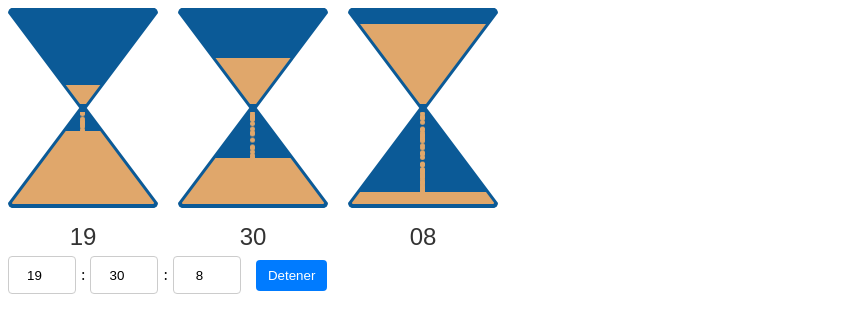
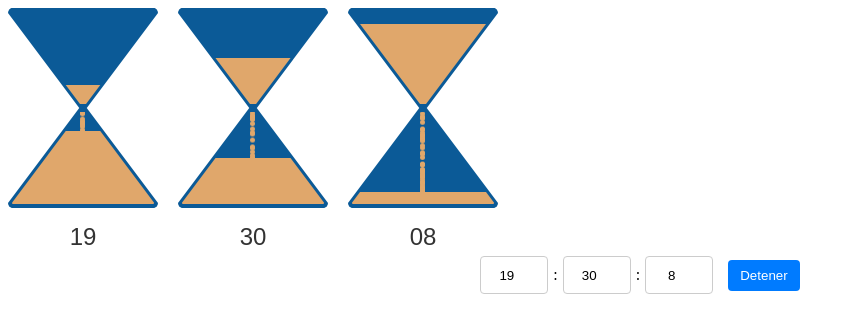
Before and after one commit to NecronX24/clocks-angular, an Angular app: page /testHourglass in a window 1280 px wide. Shown: the top 332 px of the page, without its empty margins (0-855 px from the left). Built offline with nearby package versions, Linux system fonts and the light colour scheme.

Commit message:
chore: se centran entradas de tiempo de los elementos

```diff
--- a/src/app/analog-clock/analog-clock.component.css
+++ b/src/app/analog-clock/analog-clock.component.css
@@ -15,7 +15,7 @@
   transform-origin: bottom;
   bottom: 50%;
   left: 50%;
-  transition: transform 0.5s ease-in-out;
+  transition: 0.5s linear;
 }
 
 .hour {
--- a/src/app/digital-clock/digital-clock.component.css
+++ b/src/app/digital-clock/digital-clock.component.css
@@ -1,4 +1,9 @@
-.container {
+.container{
+    align-items: center;
+    display: flex;
+    flex-direction: column;
+}
+.clock {
     font-family: 'Menlo', monospace;
     font-size: 3rem;
     text-align: center;
--- a/src/app/digital-clock/digital-clock.component.html
+++ b/src/app/digital-clock/digital-clock.component.html
@@ -1,6 +1,8 @@
-<div class="container">
+<div class="clock">
     <h1>{{currentTime}}</h1>
 </div>
-<app-time-input
+<div class="container">
+    <app-time-input
         (timeUpdated)="onTimeUpdate($event)">
     </app-time-input>
+</div>
--- a/src/app/digital-hourglass/digital-hourglass-clock.component.ts
+++ b/src/app/digital-hourglass/digital-hourglass-clock.component.ts
@@ -14,11 +14,13 @@ import { FormsModule } from '@angular/forms';
       <app-digital-hourglass [currentTime]="currentMinute" [maxValue]="60"/>
       <app-digital-hourglass [currentTime]="currentSecond" [maxValue]="60"/>
     </div>
-    <app-time-input
-        (hourUpdated)="onHourUpdate($event)"
-        (minuteUpdated)="onMinuteUpdate($event)"
-        (secondUpdated)="onSecondUpdate($event)">
-    </app-time-input>
+    <div class="time-container">
+      <app-time-input
+          (hourUpdated)="onHourUpdate($event)"
+          (minuteUpdated)="onMinuteUpdate($event)"
+          (secondUpdated)="onSecondUpdate($event)">
+      </app-time-input>
+    </div>
   `,
   styles:[`
     .clock-container {
@@ -26,6 +28,12 @@ import { FormsModule } from '@angular/forms';
         flex-direction: row;
         align-items: center;
         gap: 20px;
+    }
+
+    .time-container{
+      align-items: center;
+      display: flex;
+      flex-direction: column;
     }
     `]
 })
--- a/src/app/flower/flower-clock.component.ts
+++ b/src/app/flower/flower-clock.component.ts
@@ -13,10 +13,12 @@ import { FlowerComponent } from "./flower.component";
             <app-flower [petalsMode]=60 [value]="currentMinute"/>
             <app-flower [petalsMode]=60 [value]="currentSecond"/>
         </div>
-        <app-time-input
-            (hourUpdated)="onHourUpdate($event)"
-            (minuteUpdated)="onMinuteUpdate($event)"
-            (secondUpdated)="onSecondUpdate($event)"/>
+        <div class="time-container">
+            <app-time-input
+                (hourUpdated)="onHourUpdate($event)"
+                (minuteUpdated)="onMinuteUpdate($event)"
+                (secondUpdated)="onSecondUpdate($event)"/>
+        </div>
     `,
     styles:`
         .clock-container{
@@ -25,6 +27,11 @@ import { FlowerComponent } from "./flower.component";
             justify-content: center;
             align-items: center;
         }
+            .time-container{
+                align-items: center;
+                display: flex;
+                flex-direction: column;
+            }
     `
 })
 
--- a/src/app/rainbow-card/rainbow-card-clock.component.ts
+++ b/src/app/rainbow-card/rainbow-card-clock.component.ts
@@ -13,11 +13,13 @@ import { RainbowCardComponent } from "./rainbow-card.component";
             <app-rainbow-card [cardAngle]="6" [currentTime]="currentMinute"/>
             <app-rainbow-card [cardAngle]="6" [currentTime]="currentSecond"/>
         </div>
-        <app-time-input
-            (hourUpdated)="onHourUpdate($event)"
-            (minuteUpdated)="onMinuteUpdate($event)"
-            (secondUpdated)="onSecondUpdate($event)">
-        </app-time-input>
+        <div class="time-container">
+            <app-time-input
+                (hourUpdated)="onHourUpdate($event)"
+                (minuteUpdated)="onMinuteUpdate($event)"
+                (secondUpdated)="onSecondUpdate($event)">
+            </app-time-input>
+        </div>
     `,
     styles:[`
         .clock-container{
@@ -25,6 +27,11 @@ import { RainbowCardComponent } from "./rainbow-card.component";
             flex-direction: row;
             justify-content: center;
             align-items: center;
+        }
+        .time-container{
+            align-items: center;
+            display: flex;
+            flex-direction: column;
         }
     `]
 })
--- a/src/app/seven-segments-clock/seven-segments-clock.component.css
+++ b/src/app/seven-segments-clock/seven-segments-clock.component.css
@@ -19,6 +19,12 @@
   border-style: solid;
 }
 
+.time-container{
+  align-items: center;
+  display: flex;
+  flex-direction: column;
+}
+
 .digit {
   display: inline-block;
   min-width: 1ch;
--- a/src/app/seven-segments-clock/seven-segments-clock.component.html
+++ b/src/app/seven-segments-clock/seven-segments-clock.component.html
@@ -9,6 +9,8 @@
     <h1 class="digit">{{currentTime[7]}}</h1>
     <h3 class="suffix" [class.blinking]="blinking">{{currentSuffix}}</h3>
 </div>
-<app-time-input
-    (timeUpdated)="onTimeUpdate($event)">
-</app-time-input>
+<div class="time-container">
+    <app-time-input
+        (timeUpdated)="onTimeUpdate($event)">
+    </app-time-input>
+</div>
--- a/src/app/star-clock/star-clock.component.css
+++ b/src/app/star-clock/star-clock.component.css
@@ -3,6 +3,12 @@
   width: 400px;
   height: 400px;
   background-color: #0c021d;
+}
+
+.time-container{
+  align-items: center;
+  display: flex;
+  flex-direction: column;
 }
 
 .sun {
--- a/src/app/star-clock/star-clock.component.html
+++ b/src/app/star-clock/star-clock.component.html
@@ -18,8 +18,10 @@
       {{ currentSecond }}
     </div>
 </div>
-<app-time-input
-    (hourUpdated)="onHourUpdate($event)"
-    (minuteUpdated)="onMinuteUpdate($event)"
-    (secondUpdated)="onSecondUpdate($event)">
-</app-time-input>
+<div class="time-container">
+  <app-time-input
+      (hourUpdated)="onHourUpdate($event)"
+      (minuteUpdated)="onMinuteUpdate($event)"
+      (secondUpdated)="onSecondUpdate($event)">
+  </app-time-input>
+</div>
--- a/src/app/text-clock/text-clock.component.css
+++ b/src/app/text-clock/text-clock.component.css
@@ -17,3 +17,9 @@
     padding: 20px;
     border-radius: 10px;
 }
+
+.time-container{
+    align-items: center;
+    display: flex;
+    flex-direction: column;
+}
--- a/src/app/text-clock/text-clock.component.html
+++ b/src/app/text-clock/text-clock.component.html
@@ -4,6 +4,8 @@
   </div>
 
 </div>
-<app-time-input
-    (timeUpdated)="onTimeUpdate($event)">
-</app-time-input>
+<div class="time-container">
+  <app-time-input
+      (timeUpdated)="onTimeUpdate($event)">
+  </app-time-input>
+</div>
```
